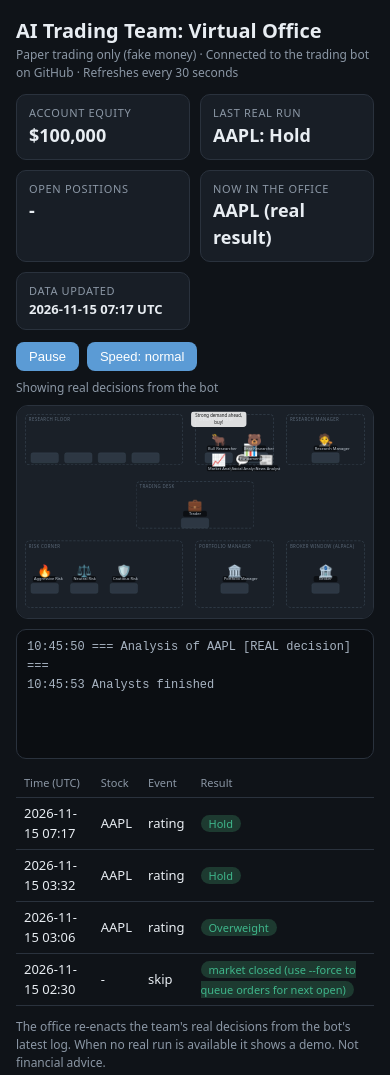
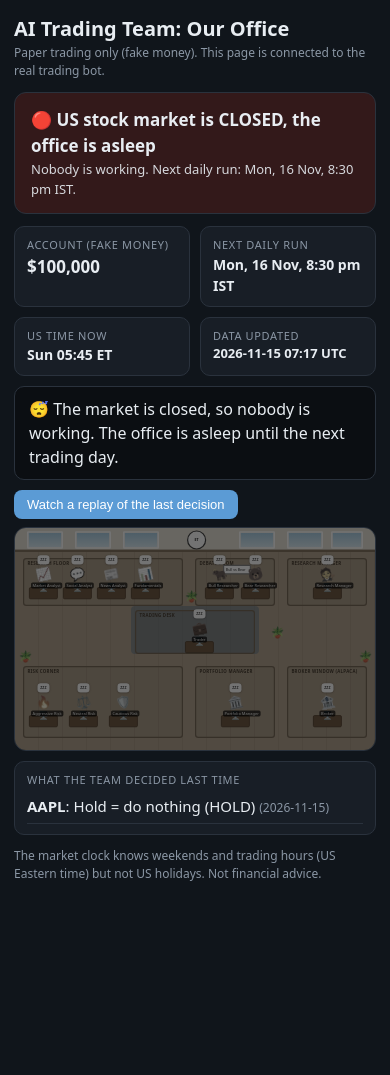
Before and after one commit to darshanr1000-a11y/ai-trading-display, a plain HTML site: page index.html in a window 390 px wide. After the commit the page ends 897 px from the top, so only its background shows below. Drawn offline with Linux system fonts and the light colour scheme.

Commit message:
Update index.html

```diff
--- a/index.html
+++ b/index.html
@@ -1,124 +1,165 @@
 <!DOCTYPE html>
 <html lang="en"><head><meta charset="utf-8"><meta name="viewport" content="width=device-width,initial-scale=1">
-<title>AI Trading Team Virtual Office</title>
+<title>AI Trading Team Office</title>
 <style>
-:root{--bg:#0f1318;--card:#181e26;--line:#2a323d;--tx:#e8edf2;--mu:#8b97a5;--g:#3fb68b;--y:#e0b04a;--r:#e0645c;--b:#5b9bd5}
-*{box-sizing:border-box}body{margin:0;background:var(--bg);color:var(--tx);font:14px/1.5 system-ui,sans-serif;padding:16px;max-width:960px;margin:auto}
+:root{--bg:#10151b;--card:#181e26;--line:#2a323d;--tx:#e8edf2;--mu:#8b97a5;--g:#3fb68b;--y:#e0b04a;--r:#e0645c;--b:#5b9bd5}
+*{box-sizing:border-box}body{margin:0;background:var(--bg);color:var(--tx);font:15px/1.5 system-ui,sans-serif;padding:14px;max-width:960px;margin:auto}
 h1{font-size:20px;margin:0}.sub{color:var(--mu);font-size:12px}
-.top{display:grid;grid-template-columns:repeat(auto-fit,minmax(150px,1fr));gap:10px;margin:12px 0}
+#banner{border-radius:12px;padding:14px 16px;margin:12px 0;font-size:17px;font-weight:600;border:1px solid var(--line)}
+#banner small{display:block;font-weight:400;font-size:13px;opacity:.9;margin-top:2px}
+.b-run{background:#12301f;border-color:#2f7d52}.b-idle{background:#332b14;border-color:#8a7020}.b-off{background:#33191a;border-color:#8a3a36}
+.top{display:grid;grid-template-columns:repeat(auto-fit,minmax(150px,1fr));gap:10px;margin:10px 0}
 .card{background:var(--card);border:1px solid var(--line);border-radius:10px;padding:10px 12px}
-.lbl{color:var(--mu);font-size:11px;text-transform:uppercase;letter-spacing:.06em}.val{font-size:18px;font-weight:600}
+.lbl{color:var(--mu);font-size:11px;text-transform:uppercase;letter-spacing:.06em}.val{font-size:17px;font-weight:600}
+#now{background:#0b0e12;border:1px solid var(--line);border-radius:10px;padding:10px 14px;margin:10px 0;font-size:16px;min-height:48px}
 .bar{display:flex;gap:8px;align-items:center;margin:8px 0;flex-wrap:wrap}
 button{background:var(--b);color:#fff;border:0;border-radius:8px;padding:7px 13px;font-size:13px;cursor:pointer}
+button:disabled{opacity:.5;cursor:default}
 #wrap{width:100%;overflow:hidden;border:1px solid var(--line);border-radius:12px}
-#office{position:relative;width:900px;height:540px;transform-origin:0 0;background:#1a2028;background-image:linear-gradient(#222a34 1px,transparent 1px),linear-gradient(90deg,#222a34 1px,transparent 1px);background-size:30px 30px}
-.room{position:absolute;border:2px dashed #34404d;border-radius:12px;color:#5d6b7b;font-size:11px;text-transform:uppercase;letter-spacing:.08em;padding:4px 8px}
-.desk{position:absolute;width:70px;height:26px;background:#2d3743;border:1px solid #3a4756;border-radius:5px}
-.emp{position:absolute;width:60px;text-align:center;transition:left 1.3s ease-in-out,top 1.3s ease-in-out;z-index:5}
+#office{position:relative;width:900px;height:560px;transform-origin:0 0;background:#c9b79c;transition:filter 1s}
+#office.dark{filter:brightness(.45) saturate(.7)}
+#floor{position:absolute;left:0;right:0;top:60px;bottom:0;background:repeating-linear-gradient(90deg,#b9a487 0 58px,#b09b7d 58px 60px),#b9a487}
+#wall{position:absolute;left:0;right:0;top:0;height:60px;background:#e9e2d3;border-bottom:6px solid #8a7658}
+.win{position:absolute;top:8px;width:90px;height:44px;background:linear-gradient(#9fd3f2,#d8effb);border:4px solid #fff;border-radius:3px}
+#clock{position:absolute;left:430px;top:6px;width:48px;height:48px;border-radius:50%;background:#fff;border:3px solid #444;font-size:9px;text-align:center;line-height:42px;color:#222;font-weight:700}
+.room{position:absolute;border:3px solid #7d6a50;border-radius:8px;background:#0000000d;color:#4d3f2d;font-size:11px;font-weight:700;text-transform:uppercase;letter-spacing:.06em;padding:2px 8px}
+.rug{position:absolute;border-radius:10px;opacity:.5}
+.desk{position:absolute;width:72px;height:30px;background:#7a5a3a;border:2px solid #5a4028;border-radius:4px}
+.desk i{position:absolute;left:22px;top:-18px;font-style:normal;font-size:20px}
+.plant{position:absolute;font-size:26px}
+.board{position:absolute;background:#fff;border:3px solid #888;border-radius:3px;font-size:9px;color:#333;padding:2px 4px}
+.emp{position:absolute;width:62px;text-align:center;transition:left 1.3s ease-in-out,top 1.3s ease-in-out;z-index:5}
 .emp .face{font-size:30px;line-height:1}
 .emp.walk .face{animation:step .35s infinite alternate}
 .emp.work .face{animation:type .25s infinite alternate}
+.emp.sleep .face{filter:grayscale(.6);transform:rotate(-12deg)}
 @keyframes step{to{transform:translateY(-5px) rotate(5deg)}}
 @keyframes type{to{transform:translateY(2px)}}
-.emp .nm{font-size:10px;color:#c7d0da;background:#0008;border-radius:4px;padding:0 3px;white-space:nowrap}
-.emp .bubble{position:absolute;bottom:62px;left:50%;transform:translateX(-50%);background:#fff;color:#111;border-radius:8px;padding:3px 7px;font-size:11px;width:max-content;max-width:140px;opacity:0;transition:opacity .25s;z-index:9}
+.emp .nm{font-size:10px;color:#fff;background:#000a;border-radius:4px;padding:0 4px;white-space:nowrap;display:inline-block}
+.emp .bubble{position:absolute;bottom:62px;left:50%;transform:translateX(-50%);background:#fff;color:#111;border-radius:8px;padding:3px 7px;font-size:11px;width:max-content;max-width:150px;opacity:0;transition:opacity .25s;z-index:9;box-shadow:0 1px 4px #0006}
 .emp .bubble.on{opacity:1}
 .emp .doc{position:absolute;right:-6px;top:20px;font-size:18px;display:none}
 .emp.carry .doc{display:block}
 .prog{position:absolute;left:5px;right:5px;bottom:-9px;height:4px;background:#0006;border-radius:3px;overflow:hidden;display:none}
 .emp.work .prog{display:block}.prog i{display:block;height:100%;width:0;background:var(--g)}
-#log{background:#0b0e12;border:1px solid var(--line);border-radius:10px;padding:8px 10px;font:12px/1.6 ui-monospace,monospace;height:130px;overflow:auto;color:#a8b4c2;margin-top:10px}
-table{width:100%;border-collapse:collapse;margin-top:10px}td,th{padding:6px 8px;border-bottom:1px solid var(--line);text-align:left;font-size:13px}th{color:var(--mu);font-weight:500;font-size:11px}
-.tag{font-size:11px;border-radius:99px;padding:1px 8px;background:#1d3a30;color:var(--g)}
+#last{margin-top:10px}
+.line{padding:6px 0;border-bottom:1px solid var(--line);font-size:15px}
 .note{color:var(--mu);font-size:12px;margin-top:12px}
 </style></head><body>
-<h1>AI Trading Team: Virtual Office</h1>
-<div class="sub">Paper trading only (fake money) · Connected to the trading bot on GitHub · Refreshes every 30 seconds</div>
+<h1>AI Trading Team: Our Office</h1>
+<div class="sub">Paper trading only (fake money). This page is connected to the real trading bot.</div>
+<div id="banner" class="b-off">Loading...</div>
 <div class="top">
-<div class="card"><div class="lbl">Account equity</div><div class="val" id="eq">-</div></div>
-<div class="card"><div class="lbl">Last real run</div><div class="val" id="lr">-</div></div>
-<div class="card"><div class="lbl">Open positions</div><div class="val" id="pos">-</div></div>
-<div class="card"><div class="lbl">Now in the office</div><div class="val" id="cur">-</div></div>
+<div class="card"><div class="lbl">Account (fake money)</div><div class="val" id="eq">-</div></div>
+<div class="card"><div class="lbl">Next daily run</div><div class="val" id="nx" style="font-size:14px">-</div></div>
+<div class="card"><div class="lbl">US time now</div><div class="val" id="et" style="font-size:14px">-</div></div>
 <div class="card"><div class="lbl">Data updated</div><div class="val" id="upd" style="font-size:13px">-</div></div>
 </div>
-<div class="bar"><button id="pp">Pause</button><button id="sp">Speed: normal</button><span class="sub" id="mode"></span></div>
+<div id="now">...</div>
+<div class="bar"><button id="rp">Watch a replay of the last decision</button><span class="sub" id="mode"></span></div>
 <div id="wrap"><div id="office">
-<div class="room" style="left:20px;top:20px;width:400px;height:130px">Research floor</div>
-<div class="room" style="left:450px;top:20px;width:200px;height:130px">Debate room</div>
-<div class="room" style="left:680px;top:20px;width:200px;height:130px">Research manager</div>
-<div class="room" style="left:300px;top:190px;width:300px;height:120px">Trading desk</div>
-<div class="room" style="left:20px;top:340px;width:400px;height:170px">Risk corner</div>
-<div class="room" style="left:450px;top:340px;width:200px;height:170px">Portfolio manager</div>
-<div class="room" style="left:680px;top:340px;width:200px;height:170px">Broker window (Alpaca)</div>
+<div id="wall"></div><div id="floor"></div>
+<div class="win" style="left:30px"></div><div class="win" style="left:150px"></div><div class="win" style="left:270px"></div>
+<div id="clock">ET</div>
+<div class="win" style="left:560px"></div><div class="win" style="left:680px"></div><div class="win" style="left:790px;width:80px"></div>
+<div class="rug" style="left:290px;top:195px;width:320px;height:120px;background:#5b7b9a"></div>
+<div class="room" style="left:20px;top:75px;width:400px;height:120px">Research floor</div>
+<div class="room" style="left:450px;top:75px;width:200px;height:120px">Debate room</div>
+<div class="room" style="left:680px;top:75px;width:200px;height:120px">Research manager</div>
+<div class="room" style="left:300px;top:205px;width:300px;height:110px">Trading desk</div>
+<div class="room" style="left:20px;top:345px;width:400px;height:180px">Risk corner</div>
+<div class="room" style="left:450px;top:345px;width:200px;height:180px">Portfolio manager</div>
+<div class="room" style="left:680px;top:345px;width:200px;height:180px">Broker window (Alpaca)</div>
+<div class="board" style="left:520px;top:92px;width:70px">Bull vs Bear</div>
+<span class="plant" style="left:425px;top:150px">🪴</span><span class="plant" style="left:640px;top:240px">🪴</span><span class="plant" style="left:10px;top:300px">🪴</span><span class="plant" style="left:860px;top:300px">🪴</span>
 </div></div>
-<div id="log"></div>
-<table id="hist"><tr><th>Time (UTC)</th><th>Stock</th><th>Event</th><th>Result</th></tr></table>
-<div class="note">The office re-enacts the team's real decisions from the bot's latest log. When no real run is available it shows a demo. Not financial advice.</div>
+<div class="card" id="last"><div class="lbl">What the team decided last time</div><div id="lastTxt">-</div></div>
+<div class="note">The market clock knows weekends and trading hours (US Eastern time) but not US holidays. Not financial advice.</div>
 <script>
-var off=document.getElementById('office'),wrap=document.getElementById('wrap'),logEl=document.getElementById('log');
-function fit(){var s=Math.min(1,wrap.clientWidth/900);off.style.transform='scale('+s+')';wrap.style.height=(540*s)+'px'}
+var off=document.getElementById('office'),wrap=document.getElementById('wrap');
+function fit(){var s=Math.min(1,wrap.clientWidth/900);off.style.transform='scale('+s+')';wrap.style.height=(560*s)+'px'}
 window.addEventListener('resize',fit);fit();
-var speed=1,paused=false,S=null;
-function sleep(ms){return new Promise(function(r){var t=ms/speed,st=Date.now();(function w(){if(paused){setTimeout(w,200);st+=200;return}if(Date.now()-st>=t)r();else setTimeout(w,40)})()})}
-function log(t){logEl.innerHTML+=new Date().toTimeString().slice(0,8)+'  '+t+'<br>';logEl.scrollTop=logEl.scrollHeight}
-var P={mkt:['📈','Market Analyst',40,70],soc:['💬','Social Analyst',125,70],news:['📰','News Analyst',210,70],fund:['📊','Fundamentals',295,70],
-bull:['🐂','Bull Researcher',480,70],bear:['🐻','Bear Researcher',570,70],rm:['🧑‍⚖️','Research Manager',750,70],tr:['💼','Trader',420,235],
-ra:['🔥','Aggressive Risk',40,400],rn:['⚖️','Neutral Risk',140,400],rc:['🛡️','Cautious Risk',240,400],pm:['🏛️','Portfolio Manager',520,400],br:['🏦','Broker',750,400]};
+var gen=0,S=null,runner=false;
+function sleep(ms){var g=gen;return new Promise(function(res,rej){setTimeout(function(){if(g!==gen)rej('abort');else res()},ms)})}
+var P={mkt:['📈','Market Analyst',40,100],soc:['💬','Social Analyst',125,100],news:['📰','News Analyst',210,100],fund:['📊','Fundamentals',295,100],
+bull:['🐂','Bull Researcher',480,100],bear:['🐻','Bear Researcher',570,100],rm:['🧑‍⚖️','Research Manager',750,100],tr:['💼','Trader',430,235],
+ra:['🔥','Aggressive Risk',40,420],rn:['⚖️','Neutral Risk',140,420],rc:['🛡️','Cautious Risk',240,420],pm:['🏛️','Portfolio Manager',520,420],br:['🏦','Broker',750,420]};
 var E={};
-Object.keys(P).forEach(function(k){var p=P[k];var dk=document.createElement('div');dk.className='desk';dk.style.left=(p[2]-5)+'px';dk.style.top=(p[3]+48)+'px';off.appendChild(dk);
+Object.keys(P).forEach(function(k){var p=P[k];var dk=document.createElement('div');dk.className='desk';dk.style.left=(p[2]-5)+'px';dk.style.top=(p[3]+48)+'px';dk.innerHTML='<i>🖥️</i>';off.appendChild(dk);
 var e=document.createElement('div');e.className='emp';e.style.left=p[2]+'px';e.style.top=p[3]+'px';
 e.innerHTML='<div class="bubble"></div><div class="face">'+p[0]+'</div><div class="doc">📄</div><div class="nm">'+p[1]+'</div><div class="prog"><i></i></div>';
 off.appendChild(e);E[k]={el:e,hx:p[2],hy:p[3],b:e.querySelector('.bubble'),pg:e.querySelector('.prog i')}});
+function now(t){document.getElementById('now').innerHTML=t}
 async function go(k,x,y){var e=E[k];e.el.classList.add('walk');e.el.style.left=x+'px';e.el.style.top=y+'px';await sleep(1350);e.el.classList.remove('walk')}
 function home(k){return go(k,E[k].hx,E[k].hy)}
 async function say(k,t,ms){var b=E[k].b;b.textContent=t;b.classList.add('on');await sleep(ms||1400);b.classList.remove('on')}
-async function work(k,t,ms){var e=E[k];e.el.classList.add('work');e.b.textContent=t;e.b.classList.add('on');var s=Date.now();e.pg.style.width='0';
-await new Promise(function(r){(function tick(){var f=Math.min(1,(Date.now()-s)*speed/ms);e.pg.style.width=(f*100)+'%';if(f>=1)r();else setTimeout(tick,60)})()});
+async function work(k,t,ms){var e=E[k];e.el.classList.add('work');e.b.textContent=t;e.b.classList.add('on');e.pg.style.width='0';
+var n=Math.ceil(ms/80),i;for(i=1;i<=n;i++){await sleep(80);e.pg.style.width=(i/n*100)+'%'}
 e.el.classList.remove('work');e.b.classList.remove('on')}
 function carry(k,on){E[k].el.classList.toggle('carry',on)}
-async function cycle(tk,r,real){
-document.getElementById('cur').textContent=tk+(real?' (real result)':' (demo)');log('=== Analysis of '+tk+(real?' [REAL decision]':' [demo]')+' ===');
-var a=['mkt','soc','news','fund'],msg=['Reading charts','Scanning sentiment','Reading headlines','Checking financials'];
+function resetAll(sleepy){Object.keys(E).forEach(function(k){var e=E[k];e.el.classList.remove('walk','work','carry');e.b.classList.remove('on');e.pg.style.width='0';
+e.el.style.left=e.hx+'px';e.el.style.top=e.hy+'px';e.el.classList.toggle('sleep',!!sleepy);
+if(sleepy){e.b.textContent='zzz';e.b.classList.add('on')}})}
+var HUM={Buy:'BUY more',Overweight:'buy a little more',Hold:'do nothing (HOLD)',Underweight:'sell a little',Sell:'SELL'};
+async function cycle(tk,r,replay){
+var tag=replay?'(replay of the real decision) ':'';
+now(tag+'The team starts studying <b>'+tk+'</b>.');
+var a=['mkt','soc','news','fund'],msg=['Reading price charts','Checking social media mood','Reading the news','Checking company finances'];
+now(tag+'<b>4 analysts</b> are studying '+tk+': charts, social media, news and company finances.');
 await Promise.all(a.map(function(k,i){return work(k,msg[i]+'...',2600+i*300)}));
-log('Analysts finished');a.forEach(function(k){carry(k,true)});
-await Promise.all([go('mkt',480,120),go('soc',540,120),go('news',600,120),go('fund',560,95)]);
-a.forEach(function(k){carry(k,false)});
-await say('bull','Strong demand ahead, buy!',1500);await say('bear','Valuation is stretched.',1500);
-await say('bull','Earnings beat last quarter.',1400);await say('bear','Risks are being ignored.',1400);
-log('Bull and bear debated '+tk);
-carry('bull',true);await go('bull',700,100);await say('rm','Reviewing both sides...',1500);carry('bull',false);
-await work('rm','Weighing the debate',2200);
-carry('rm',true);await go('rm',470,245);carry('rm',false);carry('tr',true);
-await work('tr','Drafting trade plan',2200);
-await Promise.all([go('tr',230,300),go('rm',750,70),go('bull',E.bull.hx,E.bull.hy),home('mkt'),home('soc'),home('news'),home('fund')]);
+now(tag+'The analysts finished and are carrying their reports to the debate room.');a.forEach(function(k){carry(k,true)});
+await Promise.all([go('mkt',480,150),go('soc',540,150),go('news',600,150),go('fund',560,125)]);a.forEach(function(k){carry(k,false)});
+now(tag+'The <b>Bull</b> (wants to buy) and the <b>Bear</b> (wants to avoid) are arguing about '+tk+'.');
+await say('bull','Strong demand ahead, buy!',1500);await say('bear','Price looks too high.',1500);await say('bull','Earnings beat last quarter.',1400);await say('bear','Risks are being ignored.',1400);
+now(tag+'The Bull takes both arguments to the <b>Research Manager</b>, who decides who is right.');
+carry('bull',true);await go('bull',700,130);carry('bull',false);await work('rm','Weighing the debate',2200);
+now(tag+'The manager gives a plan to the <b>Trader</b>, who writes up a trade idea.');
+carry('rm',true);await go('rm',470,255);carry('rm',false);await work('tr','Drafting a trade plan',2200);
+await Promise.all([go('tr',230,330),go('rm',E.rm.hx,E.rm.hy),go('bull',E.bull.hx,E.bull.hy),home('mkt'),home('soc'),home('news'),home('fund')]);
+now(tag+'The <b>3 risk officers</b> check the idea: one wants to bet bigger, one balanced, one careful.');
 await Promise.all([work('ra','Could go bigger',2000),work('rn','Size looks fair',2300),work('rc','Keep it small',2000)]);
-log('Risk team reviewed the plan');
-await go('tr',470,330);await say('tr','Risk team signed off',1200);await go('tr',520,360);carry('tr',false);
-await work('pm','Making the final call',2200);
-await say('pm','Final rating: '+r,1700);log(tk+' rating: '+r+(real?' (REAL)':' (demo)'));
-if(r!=='Hold'){carry('pm',true);await go('pm',700,400);carry('pm',false);
-await say('br',(r==='Buy'||r==='Overweight'?'BUY ':'SELL ')+tk+' (paper)',2000);log('Paper order sent to Alpaca');await home('pm')}
-else{await say('pm','No trade needed',1200)}
-await Promise.all([home('tr'),home('rm'),home('ra'),home('rn'),home('rc')]);await sleep(1500)}
-function latest(){var seen={},out=[];if(!S||!S.events)return out;
-for(var i=S.events.length-1;i>=0;i--){var e=S.events[i];if(e.event==='rating'&&!seen[e.ticker]){seen[e.ticker]=1;out.unshift(e)}}return out}
-function render(){if(!S)return;
-document.getElementById('eq').textContent=S.equity?'$'+Number(S.equity).toLocaleString():'-';
-document.getElementById('pos').textContent=(S.positions!=null?S.positions:'-');
-document.getElementById('upd').textContent=S.updated||'-';
-var l=latest();document.getElementById('lr').textContent=l.length?l[l.length-1].ticker+': '+l[l.length-1].rating:'none yet';
-var h='<tr><th>Time (UTC)</th><th>Stock</th><th>Event</th><th>Result</th></tr>';
-(S.events||[]).slice(-8).reverse().forEach(function(e){h+='<tr><td>'+(e.ts||'').slice(0,16).replace('T',' ')+'</td><td>'+(e.ticker||'-')+'</td><td>'+e.event+'</td><td><span class="tag">'+(e.rating||e.reason||e.side||e.error||'ok')+'</span></td></tr>'});
-document.getElementById('hist').innerHTML=h}
-async function load(){try{var r=await fetch('status.json?'+Date.now());S=await r.json();render()}catch(e){}}
-async function main(){await load();setInterval(load,30000);var i=0;
-while(true){var l=latest(),d=['AAPL','NVDA'],tk,r,real=false;
-if(l.length){var it=l[i%l.length];tk=it.ticker;r=it.rating;real=true}
-else{tk=d[i%2];r=['Buy','Overweight','Hold','Underweight','Sell'][Math.floor(Math.random()*5)]}
-document.getElementById('mode').textContent=real?'Showing real decisions from the bot':'No real run yet: showing demo';
-await cycle(tk,r,real);i++}}
-document.getElementById('pp').onclick=function(){paused=!paused;this.textContent=paused?'Resume':'Pause'};
-document.getElementById('sp').onclick=function(){speed=speed===1?2:(speed===2?0.5:1);this.textContent='Speed: '+(speed===1?'normal':speed===2?'fast':'slow')};
-main();
+now(tag+'The trader takes the checked plan to the <b>Portfolio Manager</b> for the final call.');
+carry('tr',true);await go('tr',500,380);carry('tr',false);await work('pm','Making the final call',2200);
+if(r){await say('pm','Final: '+r,1700);
+now(tag+'Final decision for <b>'+tk+'</b>: <b>'+r+'</b> ('+HUM[r]+').');
+if(r!=='Hold'){carry('pm',true);await go('pm',700,420);carry('pm',false);await say('br','Order placed (fake money)',2000);await home('pm')}else{await say('pm','No trade needed',1500)}}
+else{await say('pm','Deciding...',1500);now('The Portfolio Manager is finishing the decision for <b>'+tk+'</b>. The result will appear below when the run ends.')}
+await Promise.all([home('tr'),home('rm'),home('ra'),home('rn'),home('rc'),home('pm'),home('bull')]);await sleep(1200)}
+function etParts(){var p=new Intl.DateTimeFormat('en-US',{timeZone:'America/New_York',weekday:'short',hour:'numeric',minute:'numeric',hour12:false}).formatToParts(new Date()),o={};p.forEach(function(x){o[x.type]=x.value});return o}
+function marketOpen(){var o=etParts(),h=parseInt(o.hour)%24,m=parseInt(o.minute),t=h*60+m;return o.weekday!=='Sat'&&o.weekday!=='Sun'&&t>=570&&t<960}
+function nextRun(){var d=new Date();for(var i=0;i<8;i++){var c=new Date(Date.UTC(d.getUTCFullYear(),d.getUTCMonth(),d.getUTCDate()+i,15,0));var w=c.getUTCDay();if(w>0&&w<6&&c>d)return c}}
+function fmt(d,tz){return d.toLocaleString('en-GB',{timeZone:tz,weekday:'short',day:'numeric',month:'short',hour:'numeric',minute:'2-digit',hour12:true})}
+function latest(){var seen={},out=[];if(!S||!S.events)return out;for(var i=S.events.length-1;i>=0;i--){var e=S.events[i];if(e.event==='rating'&&!seen[e.ticker]){seen[e.ticker]=1;out.unshift(e)}}return out}
+function computeMode(){var running=S&&S.state==='running'&&S.started&&(Date.now()-Date.parse(S.started))<75*60000;
+if(running)return'running';return marketOpen()?'idle':'closed'}
+function render(mode){var b=document.getElementById('banner'),nr=nextRun();
+var nrTxt=nr?fmt(nr,'Asia/Kolkata')+' IST':'-';
+document.getElementById('nx').textContent=nrTxt;
+var o=etParts();document.getElementById('et').textContent=o.weekday+' '+o.hour+':'+o.minute+' ET';
+document.getElementById('eq').textContent=(S&&S.equity)?'$'+Number(S.equity).toLocaleString():'-';
+document.getElementById('upd').textContent=S&&S.updated?S.updated:'-';
+if(mode==='running'){b.className='b-run';b.innerHTML='🟢 The team is working RIGHT NOW<small>The daily trading run is in progress. Watch them below.</small>'}
+else if(mode==='idle'){b.className='b-idle';b.innerHTML='🟡 US market is open, the team is waiting at their desks<small>They do their work once a day. Next run: '+nrTxt+'.</small>'}
+else{b.className='b-off';b.innerHTML='🔴 US stock market is CLOSED, the office is asleep<small>Nobody is working. Next daily run: '+nrTxt+'.</small>'}
+var l=latest(),h='';if(!l.length)h='No real decisions yet.';
+l.forEach(function(e){h+='<div class="line"><b>'+e.ticker+'</b>: '+e.rating+' = '+HUM[e.rating]+' <span class="sub">('+(e.ts||'').slice(0,10)+')</span></div>'});
+var ord=(S&&S.events||[]).filter(function(e){return e.event==='order'}).slice(-3);
+ord.forEach(function(e){h+='<div class="line">Order: '+(e.side||'')+' '+(e.ticker||'')+' <span class="sub">(fake money)</span></div>'});
+document.getElementById('lastTxt').innerHTML=h}
+var cur='';
+async function live(){runner=true;var L=['AAPL','NVDA'],i=0;try{while(true){await cycle(L[i%L.length],null,false);i++}}catch(e){}runner=false}
+async function tick(){var m=computeMode();render(m);
+if(m!==cur&&!replaying){cur=m;gen++;resetAll(m==='closed');
+if(m==='closed'){now('😴 The market is closed, so nobody is working. The office is asleep until the next trading day.');document.getElementById('office').classList.add('dark')}
+else document.getElementById('office').classList.remove('dark');
+if(m==='idle')now('☕ The team is at their desks. They already ran today, or are waiting for the daily run.');
+if(m==='running'){setTimeout(live,100)}}}
+var replaying=false;
+document.getElementById('rp').onclick=async function(){if(replaying)return;replaying=true;gen++;var btn=this;btn.disabled=true;
+document.getElementById('office').classList.remove('dark');resetAll(false);
+try{var l=latest(),it=l.length?l[l.length-1]:{ticker:'AAPL',rating:'Hold'};await cycle(it.ticker,it.rating,true)}catch(e){}
+replaying=false;btn.disabled=false;gen++;cur='';tick()};
+async function load(){try{var r=await fetch('status.json?'+Date.now());S=await r.json()}catch(e){}tick()}
+load();setInterval(load,30000);setInterval(function(){if(!runner)render(computeMode())},15000);
 </script>
 </body></html>
```
